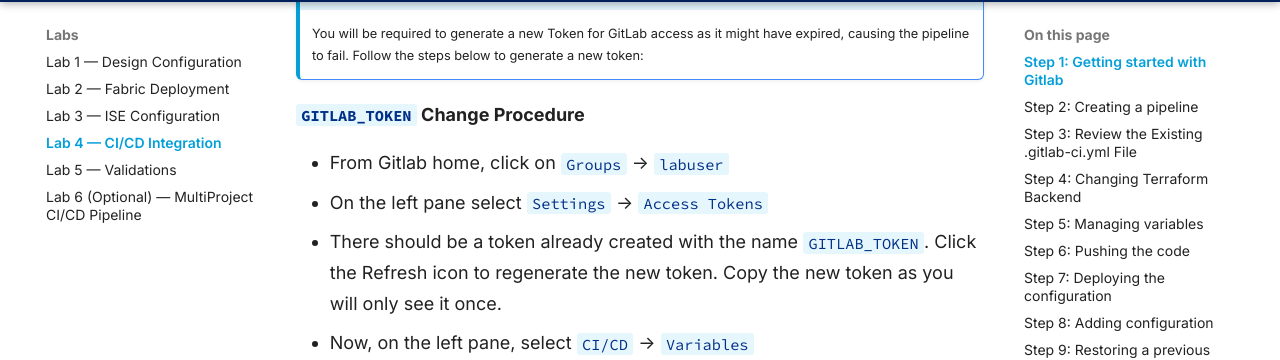
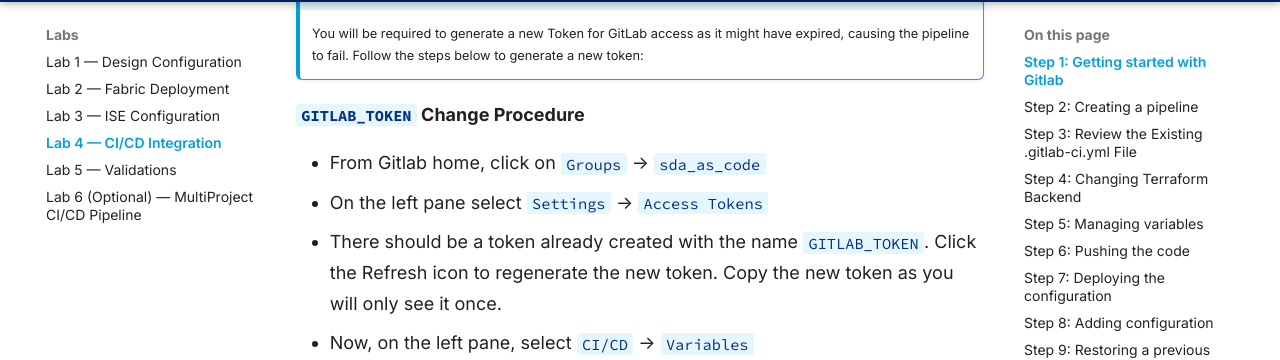
Before and after one commit to cisco-docs/ltrens-3751-lab-guide, an MkDocs documentation site: the page built from docs/lab4_cicd.md, in a window 1280 px wide and 900 px high, scrolled down 2008 px. Shown: the part 106-466 px from the top of the window. Built offline with MkDocs 1.6.1 and Material for MkDocs 9.7.7, drawn with Linux system fonts in a browser that asks for light colours; comment, search, counter and statistics services are not loaded.

Commit message:
fixed group name

```diff
--- a/docs/lab4_cicd.md
+++ b/docs/lab4_cicd.md
@@ -39,7 +39,7 @@
 
 **`GITLAB_TOKEN` Change Procedure**
 
-  - From Gitlab home, click on `Groups` -> `labuser`
+  - From Gitlab home, click on `Groups` -> `sda_as_code`
   - On the left pane select `Settings` -> `Access Tokens`
   - There should be a token already created with the name `GITLAB_TOKEN`. Click the Refresh icon to regenerate the new token. Copy the new token as you will only see it once.
   - Now, on the left pane, select `CI/CD` -> `Variables`
```
